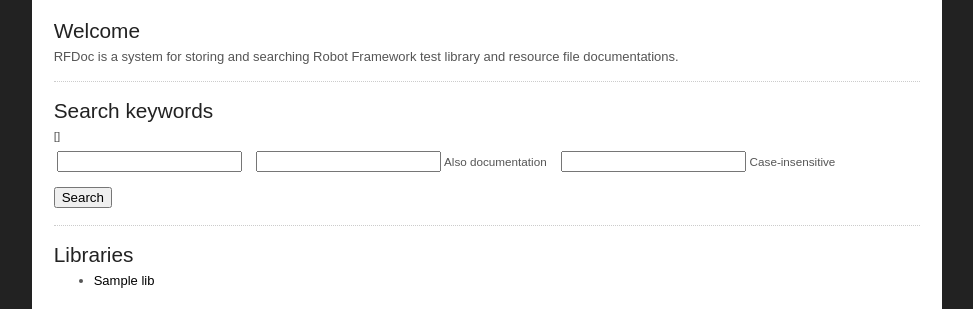
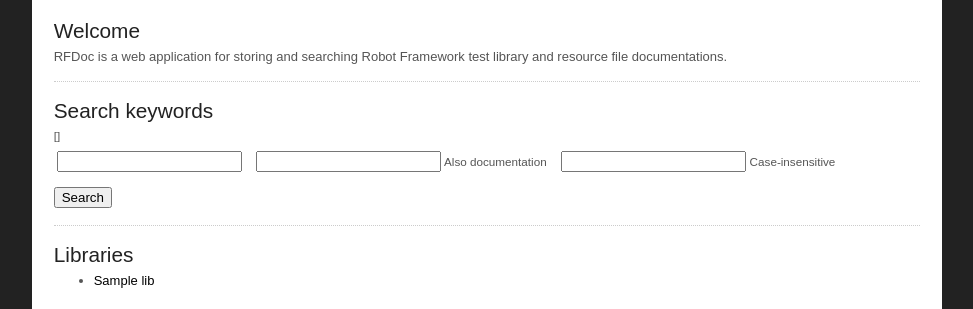
Before and after one commit to robotframework/rfdoc, a Django app: template src/rfdoc/rfdocapp/templates/index.html in a window 1280 px wide. Shown: the part 59-368 px from the top of the page, without its empty margins (153-1126 px from the left). Run offline with Django 3.2, Linux system fonts and the light colour scheme; the template is opened without the code that fills it: most values are stand-ins (such as "Sample title", 1, 10 or a date in 2020); form fields are guessed from the names that the template uses.

Commit message:
Unified description

```diff
--- a/src/rfdoc/rfdocapp/templates/index.html
+++ b/src/rfdoc/rfdocapp/templates/index.html
@@ -22,8 +22,8 @@
 {% block content %}
 <h2>Welcome</h2>
 <p class="info">
-  RFDoc is a system for storing and searching Robot Framework test
-  library and resource file documentations.
+  RFDoc is a web application for storing and searching Robot Framework
+  test library and resource file documentations.
 </p>
 <div class="hr"><hr /></div>
 {% include "search_form.html" %}
```
